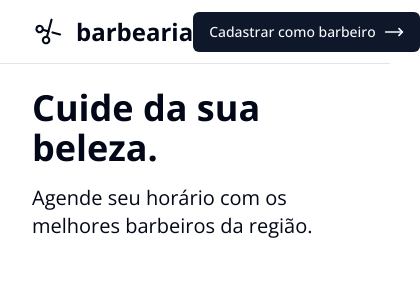
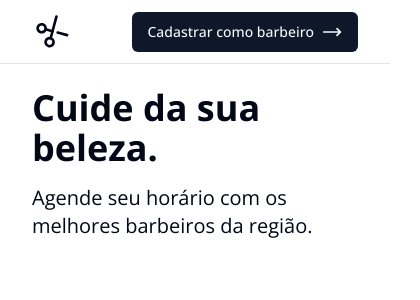
Before and after one commit to meiazero/barber-shop-web, a React (Vite) app: page / in a window 390 px wide. Shown: the top 300 px of the page, 420 px wide, since content can reach past the window. Built offline with nearby package versions, Linux system fonts and the light colour scheme; no server answers.

Commit message:
chore: header fixes
take the logo more responsive and fix the sign-up button

```diff
--- a/src/components/header.tsx
+++ b/src/components/header.tsx
@@ -1,25 +1,28 @@
 import { MoveRight } from "lucide-react"
 import { Link } from "react-router-dom"
 import { Icons } from "./icons"
-import { Button } from "./ui/button"
+import { buttonVariants } from "./ui/button"
 
 export function Header() {
   return (
     <header className="flex h-16 w-full items-center border-b border-zinc-200">
       <div className="container flex flex-row items-center justify-between">
+        <div className="flex  flex-row items-center gap-x-3">
+          <Icons.logo className="size-10 md:size-8" />
           <Link
             to="/"
             title="Página Inicial"
-          className="flex flex-row items-center gap-x-3 text-2xl font-bold"
+            className="hidden text-2xl font-bold md:block"
           >
-          <Icons.logo className="size-8" />
             barbearia
           </Link>
+        </div>
         {/* <NavMenu /> */}
-        <Button>
-          <Link to="/sign-up">Cadastrar como barbeiro</Link>
+
+        <Link to="/sign-up" className={buttonVariants({ variant: "default" })}>
+          Cadastrar como barbeiro
           <MoveRight className="ms-2 size-5" />
-        </Button>
+        </Link>
       </div>
     </header>
   )
```
Lines whose indentation alone changed are shown as unchanged.
